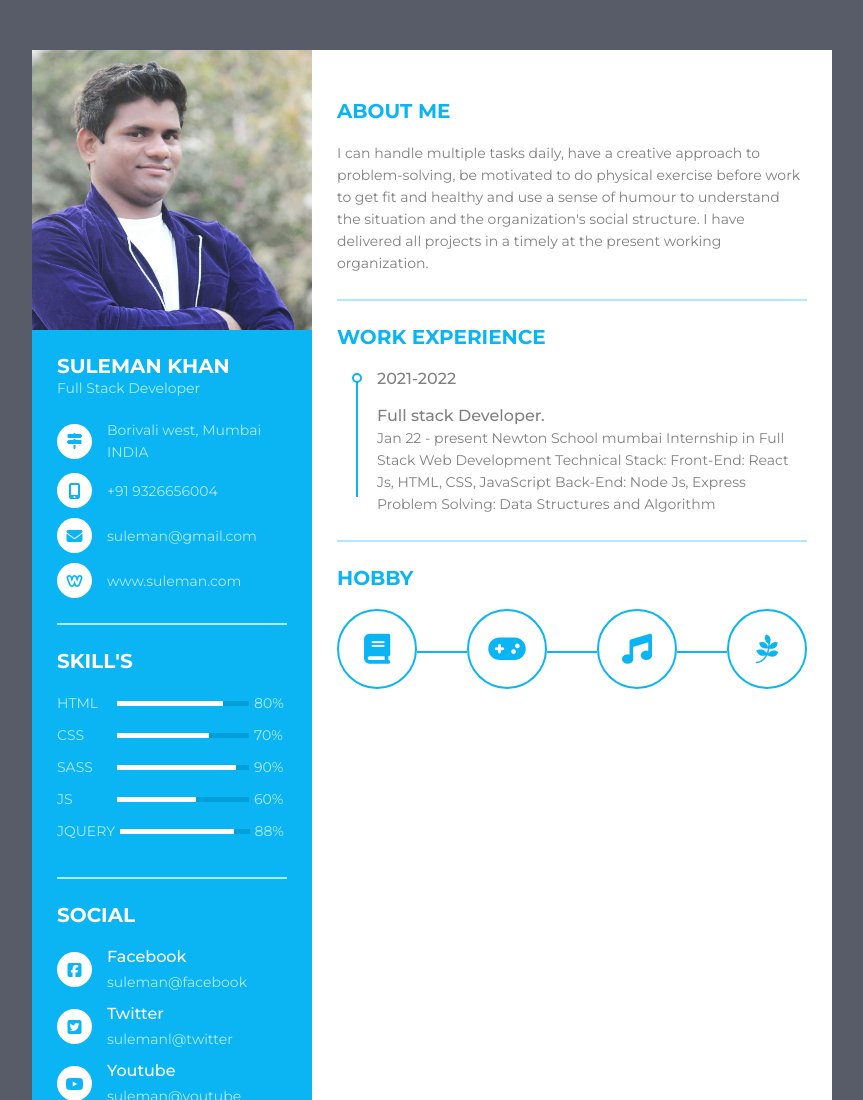
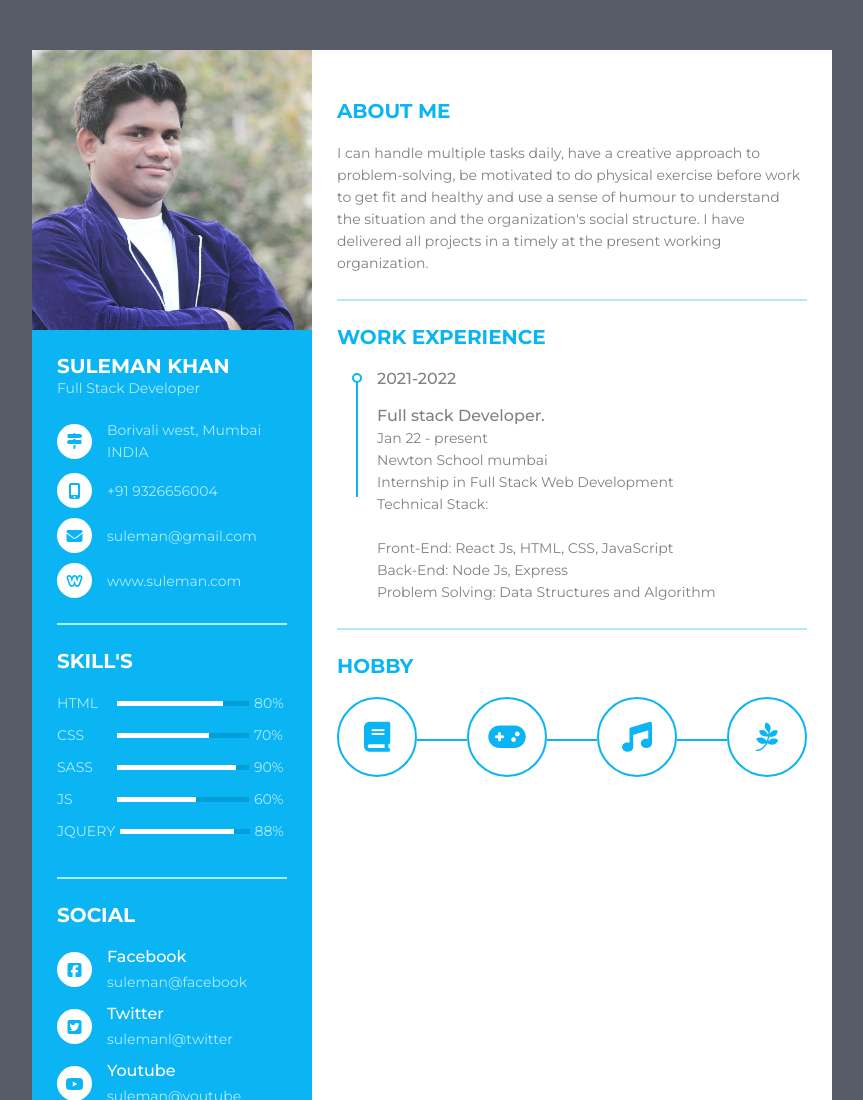
Before and after one commit to sulemanRkhan/HTML---CSS-Mini-Project, a plain HTML site: page index.html in a window 1280 px wide. Shown: the top 1100 px of the page, without its empty margins (208-1071 px from the left). Drawn offline with Linux system fonts and the light colour scheme.

Commit message:
Update index.html

```diff
--- a/index.html
+++ b/index.html
@@ -169,18 +169,18 @@
                      <div class="date">2021-2022</div>
                      <div class="info">
                           <p class="semi-bold">Full stack Developer.</p>
-                       <p>
-Jan 22 - present
+
+<p>Jan 22 - present</p>
 Newton School
 mumbai
-Internship in Full Stack Web Development
+<p>Internship in Full Stack Web Development</p>
 
-Technical Stack:
-                 Front-End: React Js, HTML, CSS, JavaScript
+<p>Technical Stack:</p><br>
+                 Front-End: React Js, HTML, CSS, JavaScript<br>
 
-                 Back-End: Node Js, Express
+                 Back-End: Node Js, Express<br>
 
-Problem Solving: Data Structures and Algorithm</p>
+<p>Problem Solving: Data Structures and Algorithm</p>
                      </div>
                  </li>
 
```
